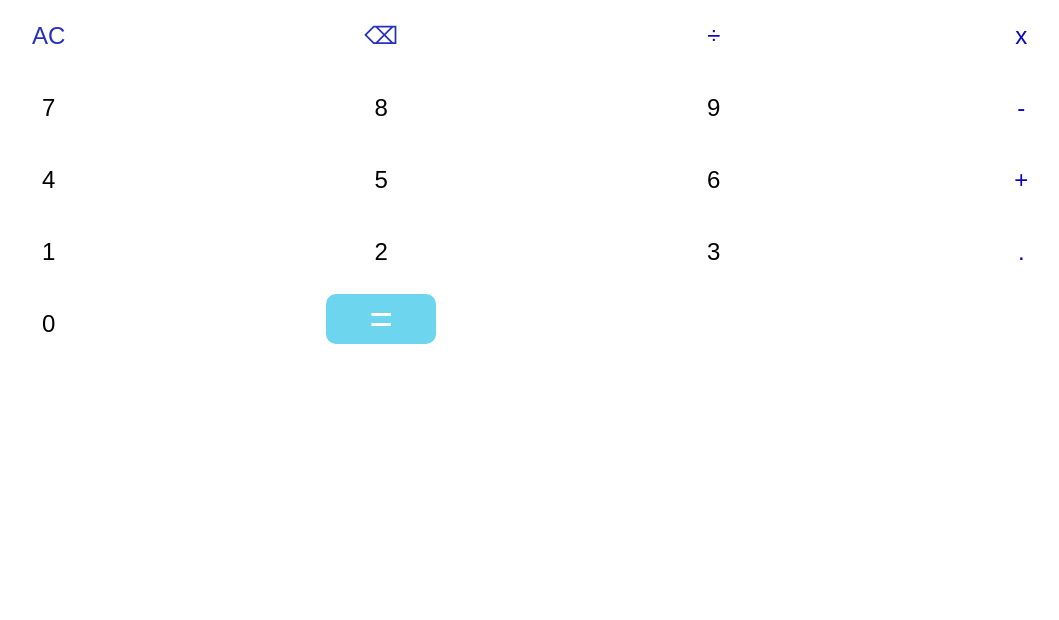
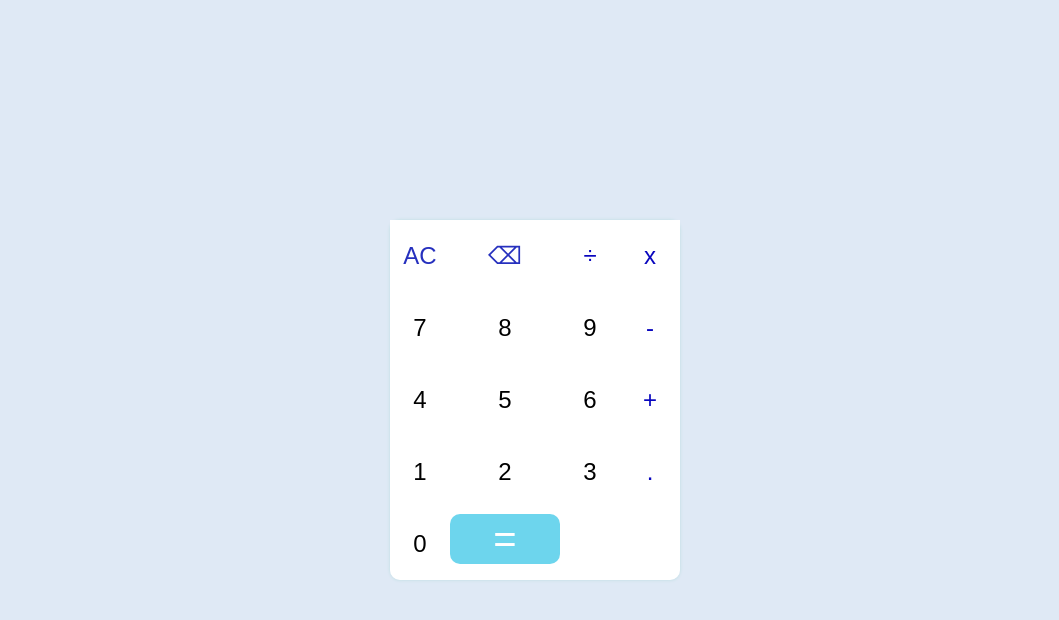
Before and after one commit to Eallekors/React-Project, a React (Create React App) app in the folder calculator/: page / in a window 1280 px wide. Shown: the top 620 px of the page, without its empty margins (105-1164 px from the left). Built offline with nearby package versions, Linux system fonts and the light colour scheme.

Commit message:
Calculator container

```diff
--- a/calculator/src/App.js
+++ b/calculator/src/App.js
@@ -1,10 +1,10 @@
 
-import Buttons from "./components/Buttons";
+import Calculator from "./components/Calculator";
 
 function App() {
   return (
     <>
-      <Buttons />
+      <Calculator />
     </>
   );
 };
--- a/calculator/src/components/Calculator.css
+++ b/calculator/src/components/Calculator.css
@@ -0,0 +1,28 @@
+.container {
+    background-color: #dfe9f5;
+    min-height: 100vh;
+    min-width: 100%;
+    display: flex;
+    align-items: center;
+    justify-content: center;
+  }
+
+  .main {
+    border: 0px;
+    box-shadow: 0px 0px 3px 0.5px #c4e0e5;
+    border-radius: 10px;
+    max-width: 500px;
+  }
+
+  @media (min-width: 800px) {
+    .main {
+      max-width: 400px;
+    }
+  }
+
+  @media (max-width: 600px) {
+    .main {
+      width: 100%;
+      height: 100%;
+    }
+  }
--- a/calculator/src/components/Calculator.js
+++ b/calculator/src/components/Calculator.js
@@ -0,0 +1,21 @@
+import React, { useState } from "react";
+import Display from "./Display";
+import Buttons from "./Buttons";
+import "./Calculator.css";
+import { evaluate, round } from "mathjs";
+
+function Calculator() {
+
+    return (
+        <>
+          <div className="container">
+            <div className="main">
+             <Buttons
+              />
+            </div>
+          </div>
+        </>
+      );
+    }
+
+export default Calculator;
```
